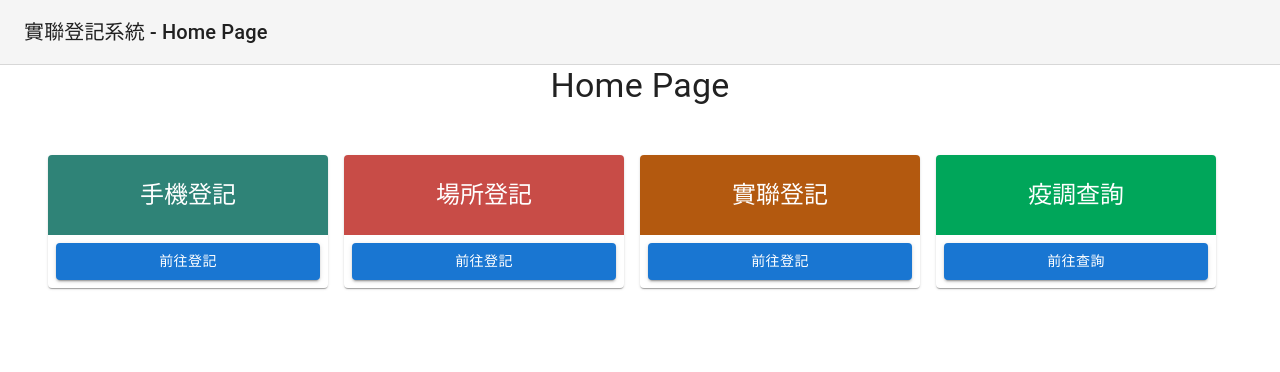
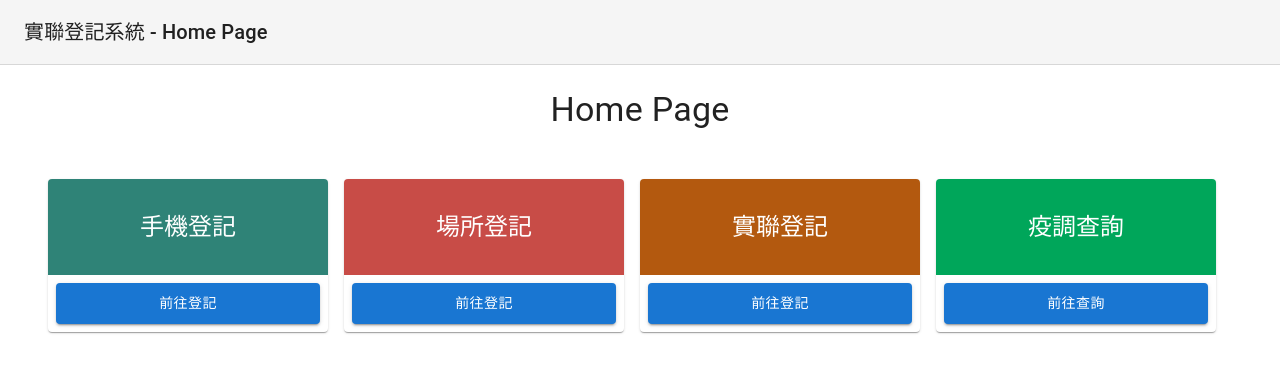
Before and after one commit to CTHua/1101_DBMS_Proj, a React (Create React App) app in the folder web/: page / in a window 1280 px wide. Shown: the top 372 px of the page. Built offline with nearby package versions, Linux system fonts and the light colour scheme.

Commit message:
fix: adjust margin

```diff
--- a/web/src/pages/Home.js
+++ b/web/src/pages/Home.js
@@ -33,7 +33,7 @@ function App() {
           </Typography>
         </Toolbar>
       </AppBar>
-      <Container sx={{ mb: 2 }} maxWidth="xl" >
+      <Container sx={{ my: 3 }} maxWidth="xl" >
         <Typography component="h1" variant="h4" align="center">
           Home Page
         </Typography>
@@ -44,10 +44,10 @@ function App() {
                 <CardHeader
                   title="手機登記"
                   titleTypographyProps={{ align: 'center' }}
-                  sx={{ py: 3, color: '#FFF', backgroundColor: '#2F8377' }}
+                  sx={{ py: 4, color: '#FFF', backgroundColor: '#2F8377' }}
                 />
                 <CardActions>
-                  <Button href="/phone" fullWidth variant="contained">
+                  <Button sx={{ py: 1 }} href="/phone" fullWidth variant="contained">
                     <Link to="/phone" style={{ color: '#FFF', textDecoration: 'none' }}>
                       前往登記
                     </Link>
@@ -60,10 +60,10 @@ function App() {
                 <CardHeader
                   title="場所登記"
                   titleTypographyProps={{ align: 'center' }}
-                  sx={{ py: 3, color: '#FFF', backgroundColor: '#C84C47' }}
+                  sx={{ py: 4, color: '#FFF', backgroundColor: '#C84C47' }}
                 />
                 <CardActions>
-                  <Button href="/address" fullWidth variant="contained">
+                  <Button sx={{ py: 1 }} href="/address" fullWidth variant="contained">
                     <Link to="/address" style={{ color: '#FFF', textDecoration: 'none' }}>
                       前往登記
                     </Link>
@@ -76,10 +76,10 @@ function App() {
                 <CardHeader
                   title="實聯登記"
                   titleTypographyProps={{ align: 'center' }}
-                  sx={{ py: 3, color: '#FFF', backgroundColor: '#B3590F' }}
+                  sx={{ py: 4, color: '#FFF', backgroundColor: '#B3590F' }}
                 />
                 <CardActions>
-                  <Button href="/reg" fullWidth variant="contained">
+                  <Button sx={{ py: 1 }} href="/reg" fullWidth variant="contained">
                     <Link to="/reg" style={{ color: '#FFF', textDecoration: 'none' }}>
                       前往登記
                     </Link>
@@ -92,10 +92,10 @@ function App() {
                 <CardHeader
                   title="疫調查詢"
                   titleTypographyProps={{ align: 'center' }}
-                  sx={{ py: 3, color: '#FFF', backgroundColor: '#00A65A' }}
+                  sx={{ py: 4, color: '#FFF', backgroundColor: '#00A65A' }}
                 />
                 <CardActions>
-                  <Button href="/query" fullWidth variant="contained">
+                  <Button sx={{ py: 1 }} href="/query" fullWidth variant="contained">
                     <Link to="/query" style={{ color: '#FFF', textDecoration: 'none' }}>
                       前往查詢
                     </Link>
```
